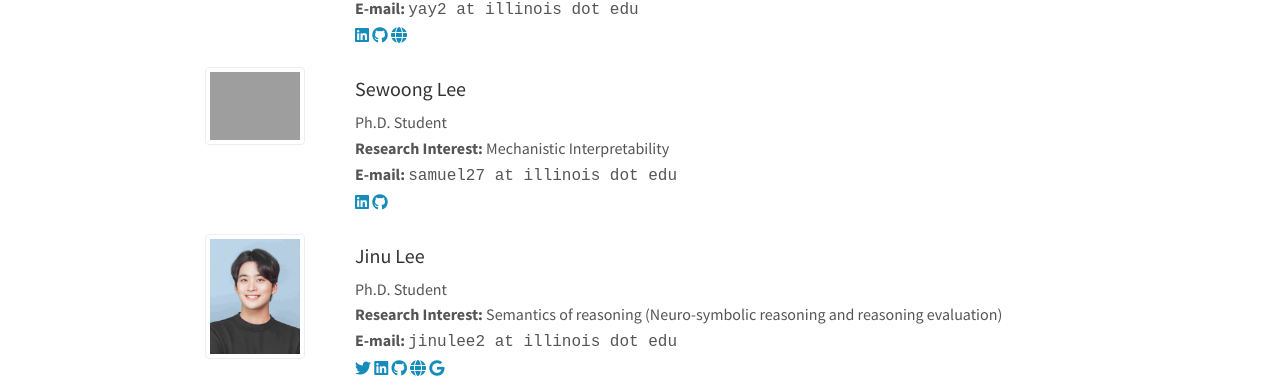
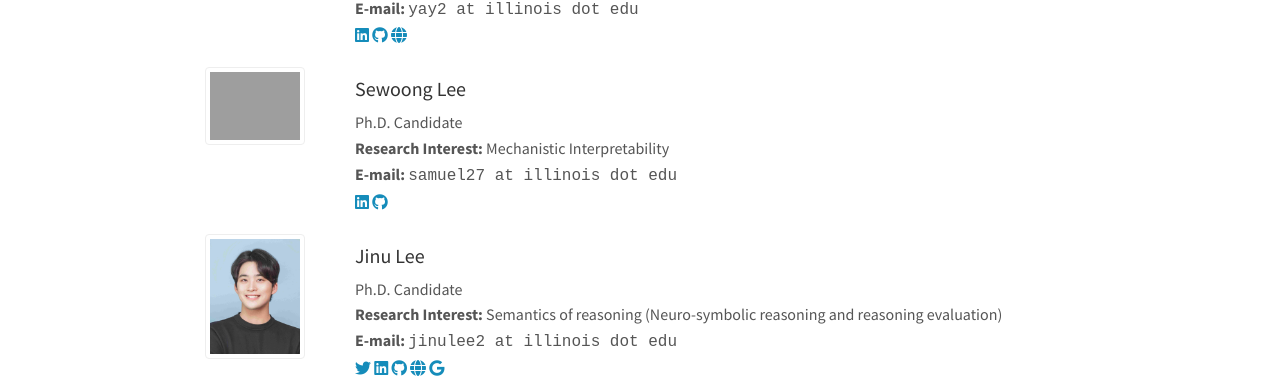
Before and after one commit to hmr-lab/hmr-lab.github.io, a Jekyll site: the page built from _pages/team/index.html, in a window 1280 px wide and 900 px high, scrolled down 1703 px. Shown: the part 148-533 px from the top of the window. Built offline with Jekyll 4.4.1, drawn with Linux system fonts in a browser that asks for light colours; nearby versions of some CDN libraries.

Commit message:
update student to candidate

```diff
--- a/_pages/team/_posts/2024-08-15-jinu_lee.md
+++ b/_pages/team/_posts/2024-08-15-jinu_lee.md
@@ -3,7 +3,7 @@ layout: member
 category: student
 title: Jinu Lee
 image: jinu_lee.jpg
-role: Ph.D. Student
+role: Ph.D. Candidate
 interest: "Semantics of reasoning (Neuro-symbolic reasoning and reasoning evaluation)"
 netid: jinulee2
 social:
--- a/_pages/team/_posts/2024-08-15-sewoong_lee.md
+++ b/_pages/team/_posts/2024-08-15-sewoong_lee.md
@@ -3,7 +3,7 @@ layout: member
 category: student
 title: Sewoong Lee
 image: sewoong_lee.png
-role: Ph.D. Student
+role: Ph.D. Candidate
 interest: "Mechanistic Interpretability"
 netid: samuel27
 social:
```
